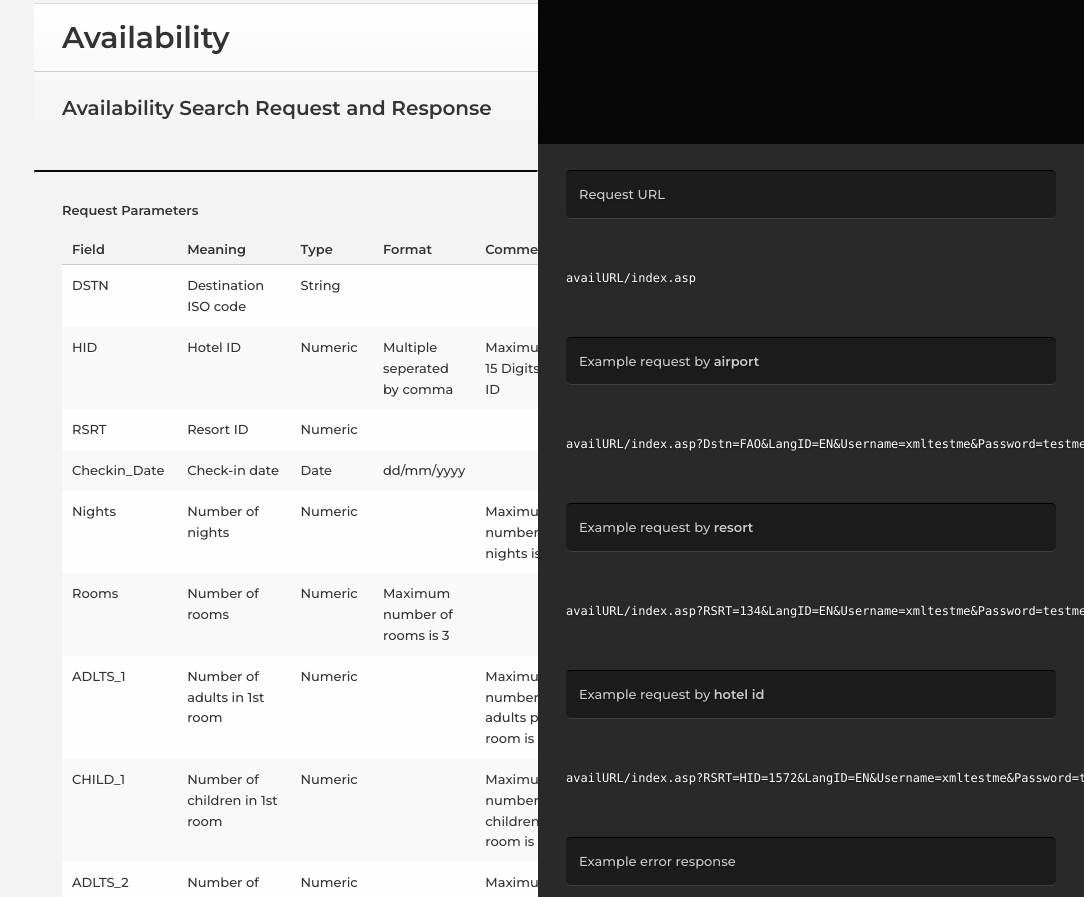
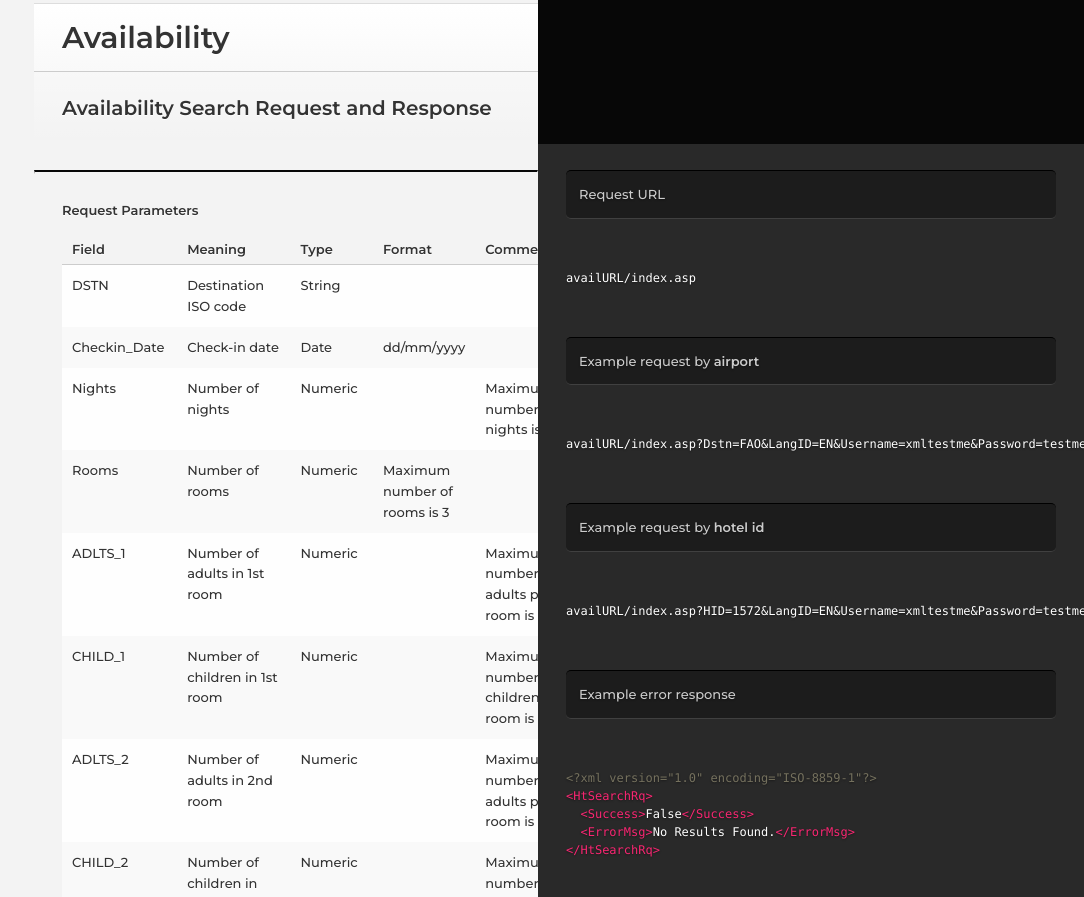
Before and after one commit to covis360/ytapidocs, a plain HTML site: page index.html in a window 1280 px wide. Shown: the part 1801-2698 px from the top of the page, without its empty margins (196-1280 px from the left). Drawn offline with Linux system fonts and the light colour scheme.

Commit message:
publish: Update main.md
generated from commit 4f64ad812d97a42e84a2fc1ea5e74530fbf0c35f

```diff
--- a/index.html
+++ b/index.html
@@ -66,13 +66,9 @@
             </blockquote>
             <pre class="highlight plaintext"><code>availURL/index.asp?Dstn=FAO&amp;LangID=EN&amp;Username=xmltestme&amp;Password=testme&amp;...</code></pre>
             <blockquote>
-               <p>Example request by <strong>resort</strong></p>
-            </blockquote>
-            <pre class="highlight plaintext"><code>availURL/index.asp?RSRT=134&amp;LangID=EN&amp;Username=xmltestme&amp;Password=testme&amp;...</code></pre>
-            <blockquote>
                <p>Example request by <strong>hotel id</strong></p>
             </blockquote>
-            <pre class="highlight plaintext"><code>availURL/index.asp?RSRT=HID=1572&amp;LangID=EN&amp;Username=xmltestme&amp;Password=testme&amp;...</code></pre>
+            <pre class="highlight plaintext"><code>availURL/index.asp?HID=1572&amp;LangID=EN&amp;Username=xmltestme&amp;Password=testme&amp;...</code></pre>
             <blockquote>
                <p>Example error response</p>
             </blockquote>
@@ -268,20 +264,6 @@
                      <td></td>
                   </tr>
                   <tr>
-                     <td>HID</td>
-                     <td>Hotel ID</td>
-                     <td>Numeric</td>
-                     <td>Multiple seperated by comma</td>
-                     <td>Maximum of 15 Digits per ID</td>
-                  </tr>
-                  <tr>
-                     <td>RSRT</td>
-                     <td>Resort ID</td>
-                     <td>Numeric</td>
-                     <td></td>
-                     <td></td>
-                  </tr>
-                  <tr>
                      <td>Checkin_Date</td>
                      <td>Check-in date</td>
                      <td>Date</td>
```
